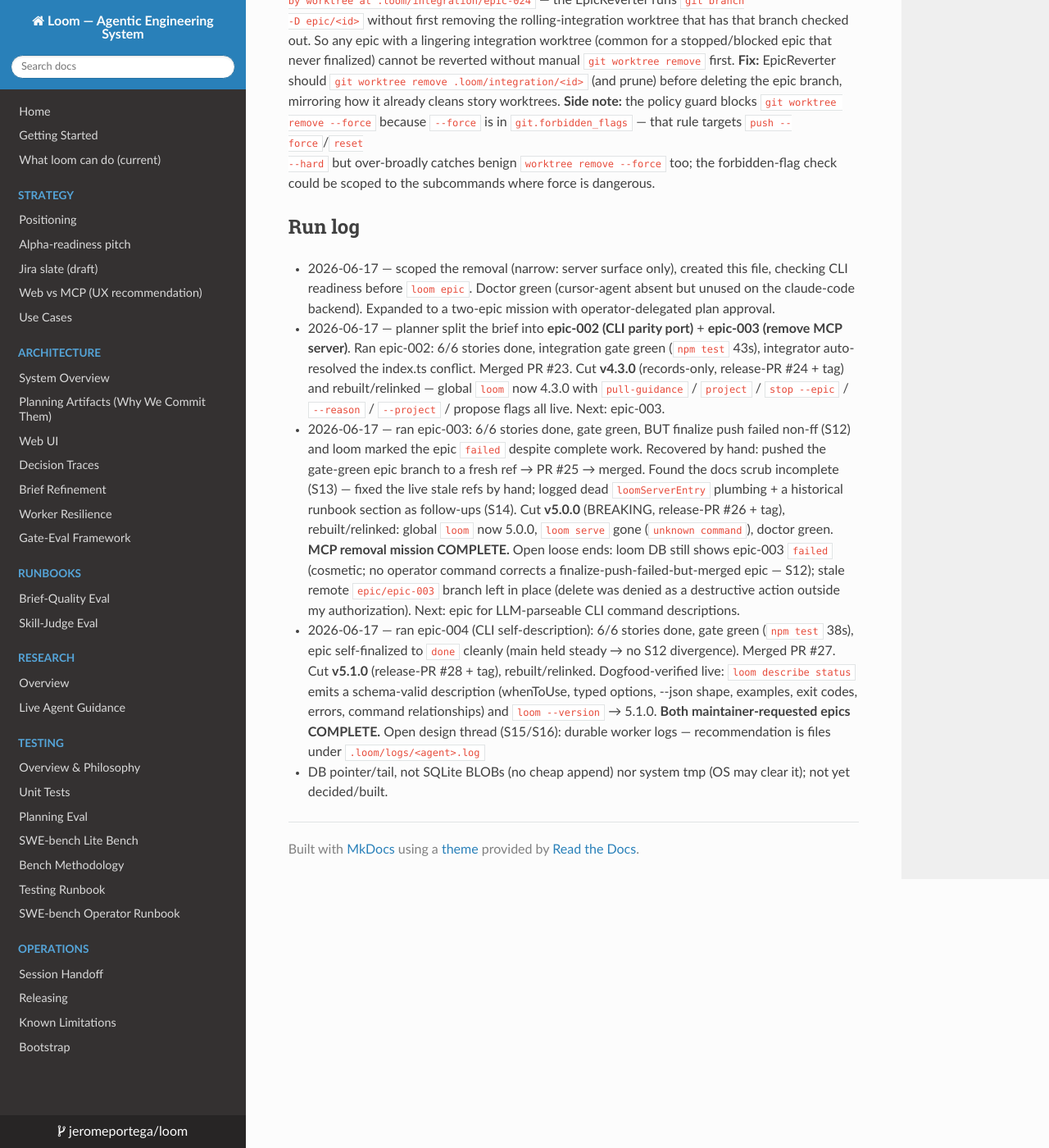
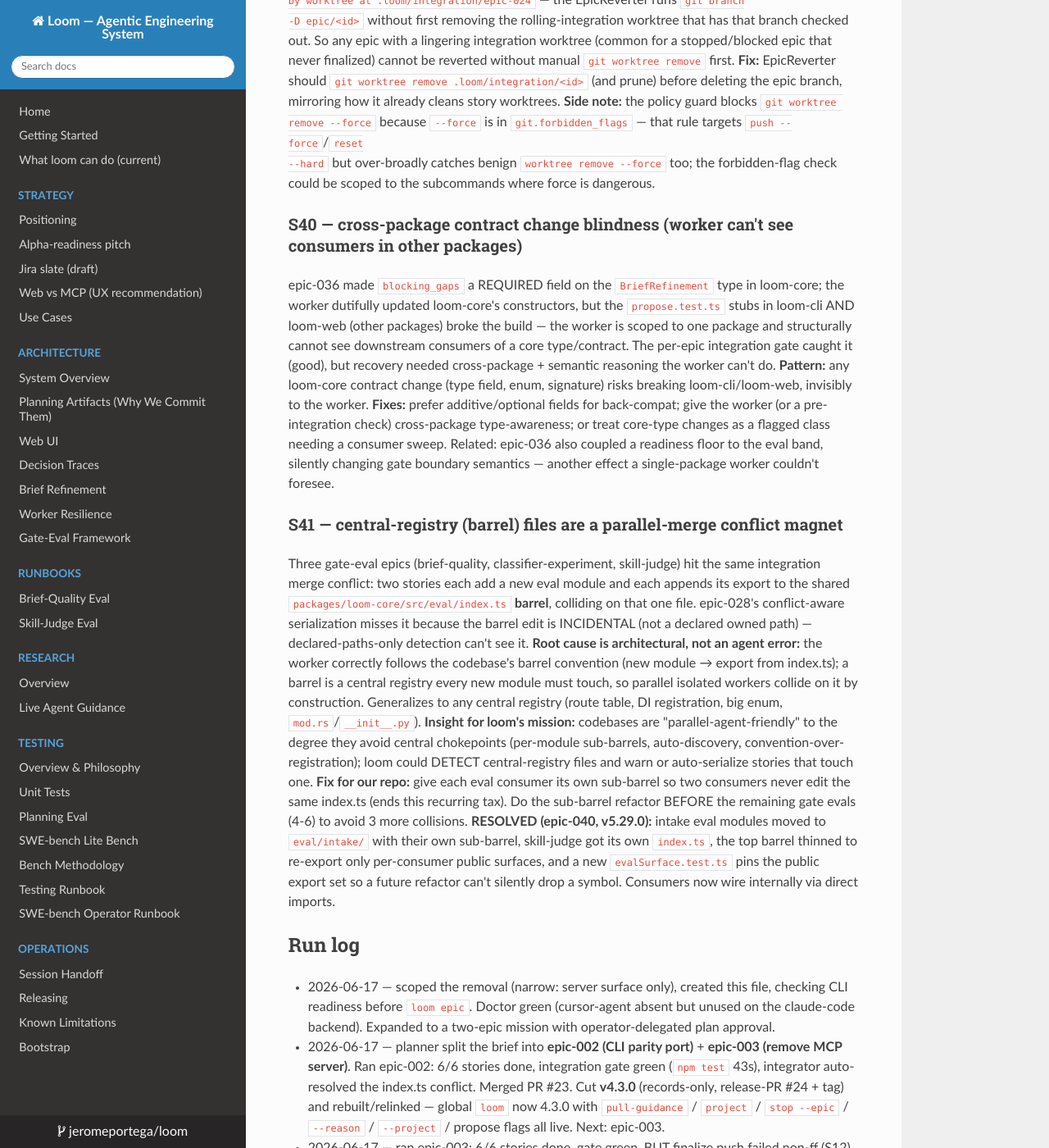
Before and after one commit to jeromeportega/loom, an MkDocs documentation site: the page built from docs/dogfooding/improvement-log.md, in a window 1280 px wide and 1400 px high, scrolled down 16151 px. Shown: the whole window at 82% size. Built offline with MkDocs 1.6.1, drawn with Linux system fonts in a browser that asks for light colours; nearby versions of some CDN libraries.

Commit message:
docs(dogfooding): log S40 (cross-package contract blindness) + S41 (central-registry barrel conflict)
S40: a loom-core type/contract change (required blocking_gaps field) broke
consumer stubs in loom-cli/loom-web — workers are scoped to one package and
can't see downstream consumers. S41: the eval barrel is a central-registry file
every new eval module must edit, causing recurring parallel-merge conflicts;
the broader insight is that codebases are parallel-agent-friendly to the degree
they avoid central chokepoints. S41 marked RESOLVED by epic-040 (sub-barrels).

Co-Authored-By: Claude Opus 4.8 (1M context) <noreply@anthropic.com>

```diff
--- a/docs/dogfooding/improvement-log.md
+++ b/docs/dogfooding/improvement-log.md
@@ -715,6 +715,45 @@ the epic branch, mirroring how it already cleans story worktrees.
 --hard` but over-broadly catches benign `worktree remove --force` too; the
 forbidden-flag check could be scoped to the subcommands where force is dangerous.
 
+### S40 — cross-package contract change blindness (worker can't see consumers in other packages)
+epic-036 made `blocking_gaps` a REQUIRED field on the `BriefRefinement` type in
+loom-core; the worker dutifully updated loom-core's constructors, but the
+`propose.test.ts` stubs in loom-cli AND loom-web (other packages) broke the
+build — the worker is scoped to one package and structurally cannot see
+downstream consumers of a core type/contract. The per-epic integration gate
+caught it (good), but recovery needed cross-package + semantic reasoning the
+worker can't do. **Pattern:** any loom-core contract change (type field, enum,
+signature) risks breaking loom-cli/loom-web, invisibly to the worker. **Fixes:**
+prefer additive/optional fields for back-compat; give the worker (or a
+pre-integration check) cross-package type-awareness; or treat core-type changes
+as a flagged class needing a consumer sweep. Related: epic-036 also coupled a
+readiness floor to the eval band, silently changing gate boundary semantics —
+another effect a single-package worker couldn't foresee.
+
+### S41 — central-registry (barrel) files are a parallel-merge conflict magnet
+Three gate-eval epics (brief-quality, classifier-experiment, skill-judge) hit
+the same integration merge conflict: two stories each add a new eval module and
+each appends its export to the shared `packages/loom-core/src/eval/index.ts`
+**barrel**, colliding on that one file. epic-028's conflict-aware serialization
+misses it because the barrel edit is INCIDENTAL (not a declared owned path) —
+declared-paths-only detection can't see it. **Root cause is architectural, not
+an agent error:** the worker correctly follows the codebase's barrel convention
+(new module → export from index.ts); a barrel is a central registry every new
+module must touch, so parallel isolated workers collide on it by construction.
+Generalizes to any central registry (route table, DI registration, big enum,
+`mod.rs`/`__init__.py`). **Insight for loom's mission:** codebases are
+"parallel-agent-friendly" to the degree they avoid central chokepoints
+(per-module sub-barrels, auto-discovery, convention-over-registration); loom
+could DETECT central-registry files and warn or auto-serialize stories that
+touch one. **Fix for our repo:** give each eval consumer its own sub-barrel so
+two consumers never edit the same index.ts (ends this recurring tax). Do the
+sub-barrel refactor BEFORE the remaining gate evals (4-6) to avoid 3 more
+collisions. **RESOLVED (epic-040, v5.29.0):** intake eval modules moved to
+`eval/intake/` with their own sub-barrel, skill-judge got its own `index.ts`,
+the top barrel thinned to re-export only per-consumer public surfaces, and a new
+`evalSurface.test.ts` pins the public export set so a future refactor can't
+silently drop a symbol. Consumers now wire internally via direct imports.
+
 ## Run log
 
 - 2026-06-17 — scoped the removal (narrow: server surface only), created this
```
